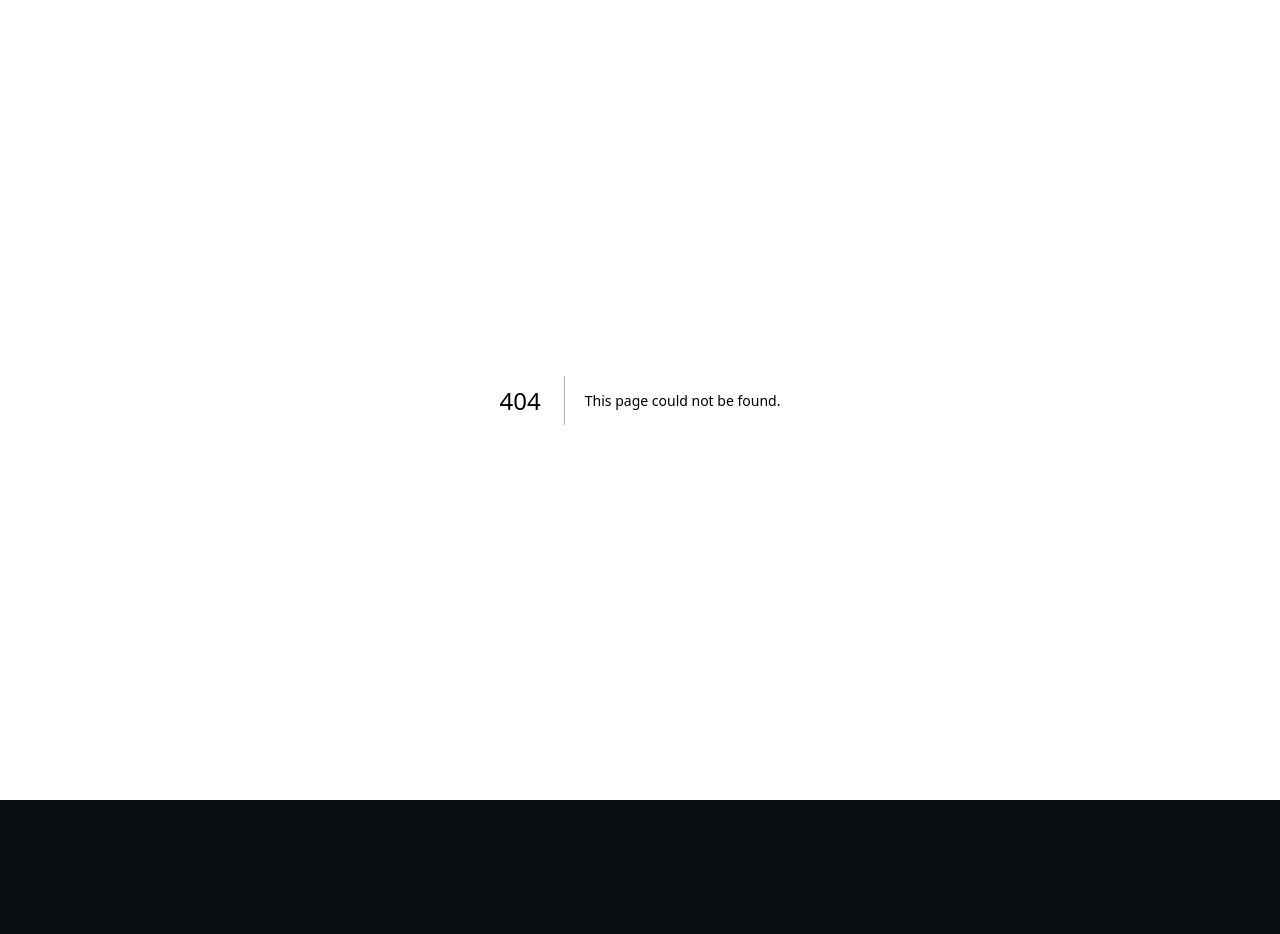
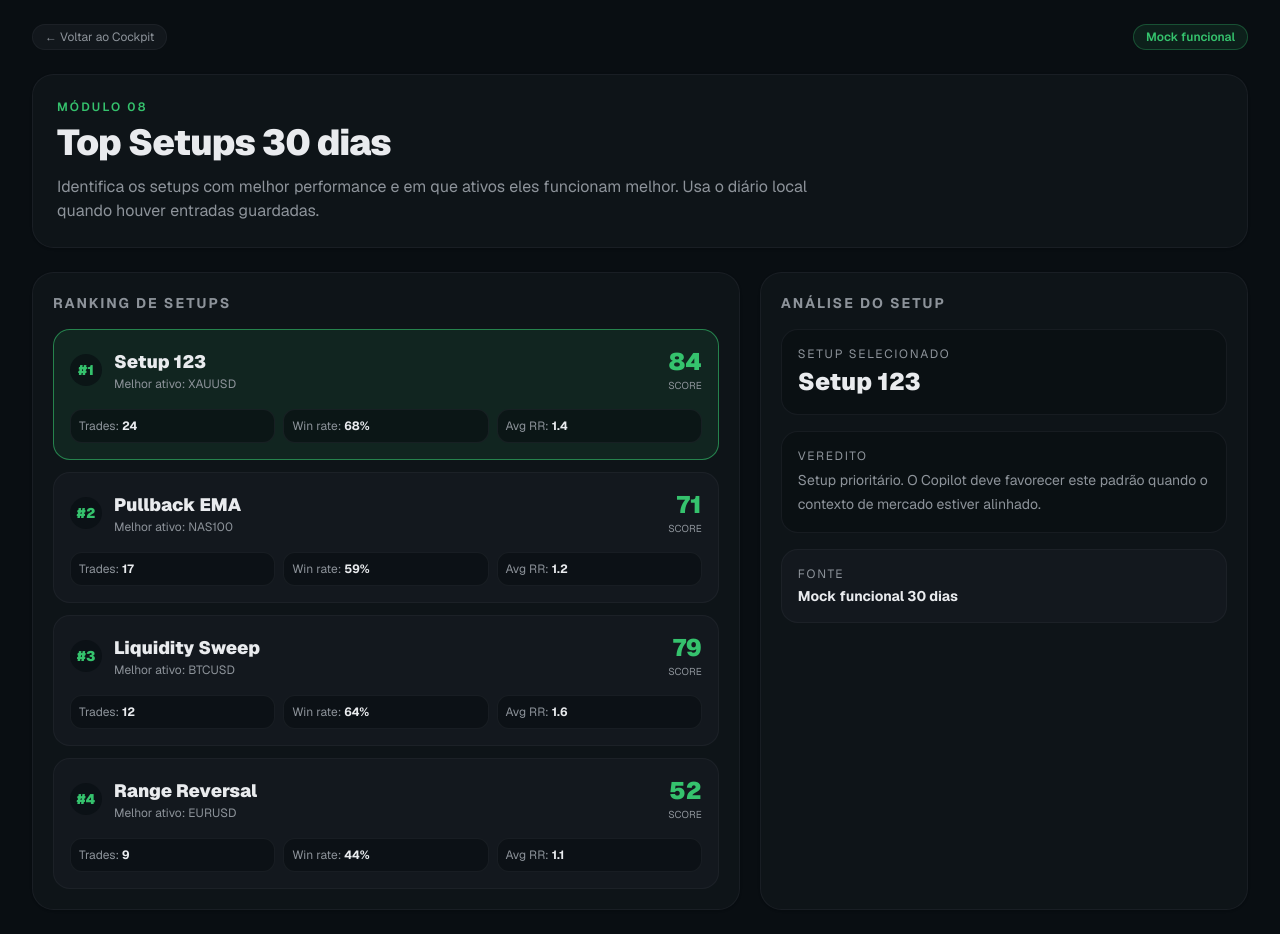
Before and after one commit to ineslourenco7/v0-recreate-trading-dashboard, a Next.js app: page /setups in a window 1280 px wide. Before the commit this address had no page. Before the commit the page ends 800 px from the top, so only its background shows below. Built offline with nearby package versions, Linux system fonts and the light colour scheme.

Commit message:
Add top setups module page

```diff
--- /dev/null
+++ b/app/setups/page.tsx
@@ -0,0 +1,153 @@
+"use client"
+
+import { useEffect, useMemo, useState } from "react"
+import { ModuleCard, ModulePage } from "@/components/hermes/module-page"
+
+const JOURNAL_STORAGE_KEY = "hermes-trading-journal-entries"
+
+type JournalEntry = {
+  id: string
+  asset: string
+  result: "Win" | "Loss" | "Breakeven" | "Sem trade"
+  setup: string
+  emotion: string
+  note: string
+}
+
+const mockSetups = [
+  { name: "Setup 123", trades: 24, winRate: 68, avgRr: 1.4, score: 84, bestAsset: "XAUUSD" },
+  { name: "Pullback EMA", trades: 17, winRate: 59, avgRr: 1.2, score: 71, bestAsset: "NAS100" },
+  { name: "Liquidity Sweep", trades: 12, winRate: 64, avgRr: 1.6, score: 79, bestAsset: "BTCUSD" },
+  { name: "Range Reversal", trades: 9, winRate: 44, avgRr: 1.1, score: 52, bestAsset: "EURUSD" },
+]
+
+export default function SetupsPage() {
+  const [entries, setEntries] = useState<JournalEntry[]>([])
+  const [selectedSetup, setSelectedSetup] = useState("Setup 123")
+
+  useEffect(() => {
+    try {
+      const saved = localStorage.getItem(JOURNAL_STORAGE_KEY)
+      if (!saved) return
+      const parsed = JSON.parse(saved) as JournalEntry[]
+      if (Array.isArray(parsed)) setEntries(parsed)
+    } catch {
+      setEntries([])
+    }
+  }, [])
+
+  const setupStats = useMemo(() => {
+    const tradeEntries = entries.filter((entry) => entry.result !== "Sem trade")
+
+    if (!tradeEntries.length) return mockSetups
+
+    const grouped = tradeEntries.reduce<Record<string, JournalEntry[]>>((acc, entry) => {
+      const key = entry.setup || "Sem setup"
+      acc[key] = acc[key] || []
+      acc[key].push(entry)
+      return acc
+    }, {})
+
+    return Object.entries(grouped)
+      .map(([name, group]) => {
+        const wins = group.filter((entry) => entry.result === "Win").length
+        const losses = group.filter((entry) => entry.result === "Loss").length
+        const trades = group.length
+        const winRate = Math.round((wins / trades) * 100)
+        const assetScores = group.reduce<Record<string, number>>((acc, entry) => {
+          acc[entry.asset] = (acc[entry.asset] || 0) + (entry.result === "Win" ? 1 : entry.result === "Loss" ? -1 : 0)
+          return acc
+        }, {})
+        const bestAsset = Object.entries(assetScores).sort((a, b) => b[1] - a[1])[0]?.[0] || "Sem dados"
+        const score = Math.max(20, Math.min(95, Math.round(winRate * 0.8 + trades * 2 - losses * 3)))
+
+        return {
+          name,
+          trades,
+          winRate,
+          avgRr: Number((1 + wins * 0.12).toFixed(1)),
+          score,
+          bestAsset,
+        }
+      })
+      .sort((a, b) => b.score - a.score)
+  }, [entries])
+
+  const selected = setupStats.find((setup) => setup.name === selectedSetup) || setupStats[0]
+
+  return (
+    <ModulePage
+      eyebrow="Módulo 08"
+      title="Top Setups 30 dias"
+      description="Identifica os setups com melhor performance e em que ativos eles funcionam melhor. Usa o diário local quando houver entradas guardadas."
+    >
+      <div className="grid gap-5 lg:grid-cols-[1.45fr_1fr]">
+        <ModuleCard title="Ranking de setups">
+          <div className="space-y-3">
+            {setupStats.map((setup, index) => (
+              <button
+                key={setup.name}
+                type="button"
+                onClick={() => setSelectedSetup(setup.name)}
+                className={`w-full rounded-xl border p-4 text-left transition ${
+                  selected?.name === setup.name
+                    ? "border-primary/60 bg-primary/10"
+                    : "border-border/70 bg-secondary/30 hover:border-primary/30"
+                }`}
+              >
+                <div className="flex items-center justify-between gap-3">
+                  <div className="flex items-center gap-3">
+                    <span className="flex h-8 w-8 items-center justify-center rounded-full bg-background/70 text-sm font-black text-primary">
+                      #{index + 1}
+                    </span>
+                    <div>
+                      <p className="text-lg font-black">{setup.name}</p>
+                      <p className="text-xs text-muted-foreground">Melhor ativo: {setup.bestAsset}</p>
+                    </div>
+                  </div>
+                  <div className="text-right">
+                    <p className="text-2xl font-black text-primary">{setup.score}</p>
+                    <p className="text-[10px] uppercase text-muted-foreground">score</p>
+                  </div>
+                </div>
+
+                <div className="mt-4 grid gap-2 text-xs md:grid-cols-3">
+                  <span className="rounded-lg border border-border/70 bg-background/60 p-2 text-muted-foreground">Trades: <b className="text-foreground">{setup.trades}</b></span>
+                  <span className="rounded-lg border border-border/70 bg-background/60 p-2 text-muted-foreground">Win rate: <b className="text-foreground">{setup.winRate}%</b></span>
+                  <span className="rounded-lg border border-border/70 bg-background/60 p-2 text-muted-foreground">Avg RR: <b className="text-foreground">{setup.avgRr}</b></span>
+                </div>
+              </button>
+            ))}
+          </div>
+        </ModuleCard>
+
+        <ModuleCard title="Análise do setup">
+          {selected ? (
+            <div className="space-y-4">
+              <div className="rounded-xl border border-border/70 bg-background/60 p-4">
+                <p className="text-xs uppercase tracking-[0.14em] text-muted-foreground">Setup selecionado</p>
+                <p className="mt-1 text-2xl font-black">{selected.name}</p>
+              </div>
+              <div className="rounded-xl border border-border/70 bg-background/60 p-4">
+                <p className="text-xs uppercase tracking-[0.14em] text-muted-foreground">Veredito</p>
+                <p className="mt-1 text-sm leading-6 text-muted-foreground">
+                  {selected.score >= 75
+                    ? "Setup prioritário. O Copilot deve favorecer este padrão quando o contexto de mercado estiver alinhado."
+                    : selected.score >= 60
+                      ? "Setup utilizável, mas precisa de confirmação adicional de liquidez e risco."
+                      : "Setup fraco. Deve ser evitado ou usado apenas em modo observação."}
+                </p>
+              </div>
+              <div className="rounded-xl border border-border/70 bg-secondary/30 p-4">
+                <p className="text-xs uppercase tracking-[0.14em] text-muted-foreground">Fonte</p>
+                <p className="mt-1 text-sm font-bold">{entries.length ? "Diário local" : "Mock funcional 30 dias"}</p>
+              </div>
+            </div>
+          ) : (
+            <p className="text-sm text-muted-foreground">Sem setups para analisar.</p>
+          )}
+        </ModuleCard>
+      </div>
+    </ModulePage>
+  )
+}
```
